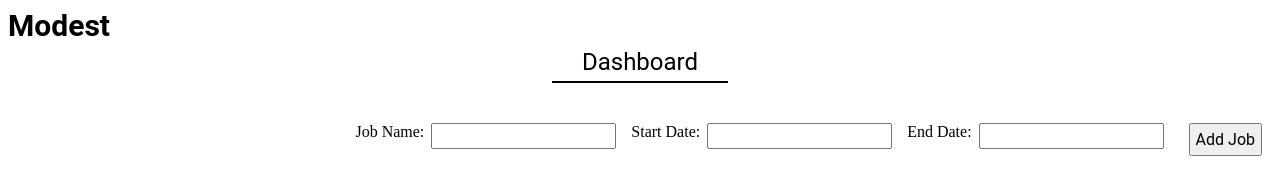
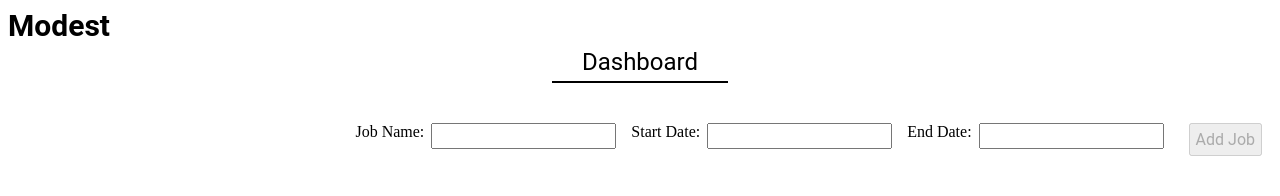
Before and after one commit to DhruvPareek/Modest-Deployed-, a React (Create React App) app in the folder client/: page / in a window 1280 px wide. Shown: the top 196 px of the page. Built offline with nearby package versions, Linux system fonts and the light colour scheme; no server answers.

Commit message:
Added a little bit of extra JS code so that 'Add Job' button can only be clicked if name, startdate, and enddate fields hold something

```diff
--- a/client/src/App.js
+++ b/client/src/App.js
@@ -25,6 +25,10 @@ function Dashboard() {
     const [rows, setRows] = useState([]);
     const [editingIndex, setEditingIndex] = useState(null);
     const [newJob, setNewJob] = useState(false);
+
+    const [jobName, setJobName] = useState('');
+    const [startDate, setStartDate] = useState('');
+    const [endDate, setEndDate] = useState('');
 
     //This populates the array with jobs from database, it will run everytime newJob is changed
     useEffect(() => {
@@ -64,15 +68,15 @@ function Dashboard() {
         <span className="underline">Dashboard</span>
       </div>
 
-      {/* Fields and buttons for adding a new job */}
+      {/* Fields and buttons for adding a new job, this also requires that all three fields hold some value before the 'Add Job' button can be clicked */}
       <div className="button-container">
         <label>Job Name:  </label>
-        <input type="text" id="Job-Name-Input" />
+        <input type="text" id="Job-Name-Input" value={jobName} onChange={e => setJobName(e.target.value)} />
         <label>Start Date:  </label>
-        <input type="text" id="StartDate-Input" />
+        <input type="text" id="StartDate-Input" value={startDate} onChange={e => setStartDate(e.target.value)} />
         <label>End Date:  </label>
-        <input type="text" id="EndDate-Input" />
-          <button className="AddJob" onClick={addRow} id="AddJob-btn">Add Job</button>
+        <input type="text" id="EndDate-Input" value={endDate} onChange={e => setEndDate(e.target.value)} />
+        <button className="AddJob" onClick={addRow} id="AddJob-btn" disabled={!jobName || !startDate || !endDate}>Add Job</button>
       </div>
 
       {/* Table of jobs */}
```
Also changed, not shown: client/src/index.js (line endings or trailing spaces).
